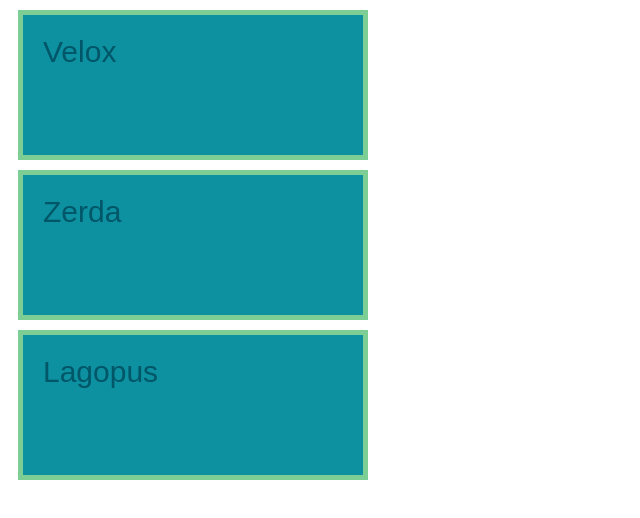
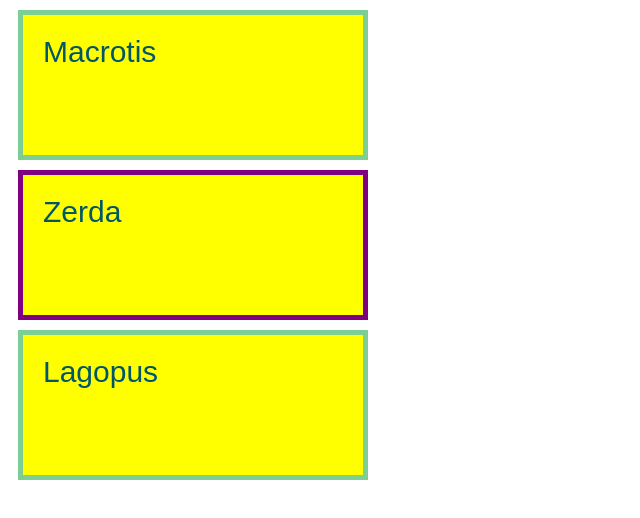
Before and after one commit to sintha242/e6-2-intro-to-jquery, a plain HTML site: page index.html in a window 1280 px wide. Shown: the whole page, without its empty margins (0-640 px from the left). Drawn offline with nearby package versions, Linux system fonts and the light colour scheme.

Commit message:
Added JS

```diff
--- a/index.html
+++ b/index.html
@@ -1,17 +1,20 @@
 <!DOCTYPE html>
 <html lang="en" >
 <head>
-  <meta charset="UTF-8">
-  <title>CodePen - Intro to JQuery</title>
-  <link rel="stylesheet" href="./style.css">
+<meta charset="UTF-8">
+<title>CodePen - Intro to JQuery</title>
+<link rel="stylesheet" href="./style.css">
 
 </head>
 <body>
 <!-- partial:index.partial.html -->
-<p>Velox</p>
-<p>Zerda</p>
-<p>Lagopus</p>
+<p id="prvni">Velox</p>
+<p id="druhy">Zerda</p>
+<p id="treti">Lagopus</p>
 <!-- partial -->
 
+
+<script src="https://ajax.googleapis.com/ajax/libs/jquery/3.4.1/jquery.min.js"></script>
+<script src="script.js"></script>
 </body>
 </html>
--- /dev/null
+++ b/script.js
@@ -0,0 +1,3 @@
+$("#prvni").text("Macrotis")
+$("#druhy").css("border-color", "purple");
+$("p").css("background", "yellow")
```
